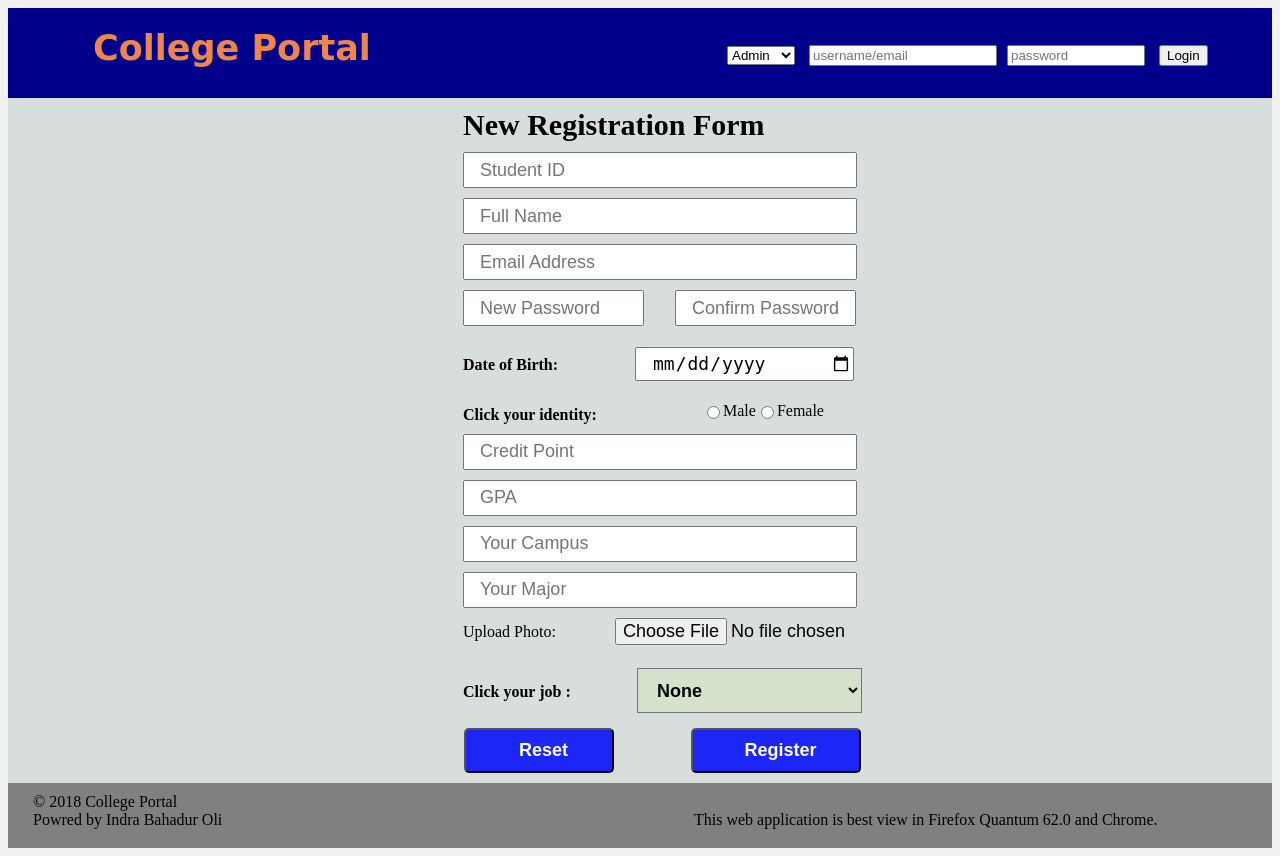
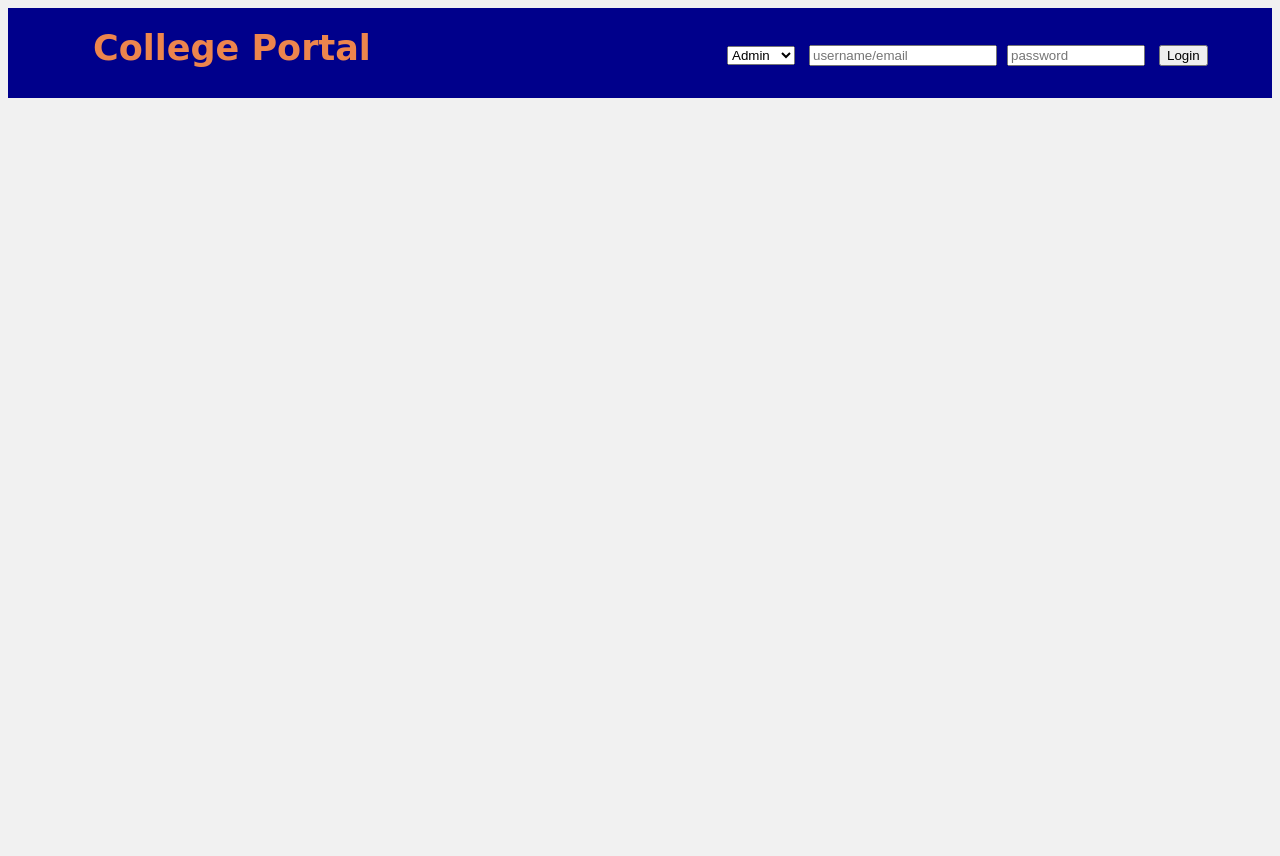
Before and after one commit to ROGRekles/Student-Online-Enrollment, a PHP site: page / in a window 1280 px wide. After the commit the page ends 98 px from the top, so only its background shows below. Run offline with PHP 8.4, Linux system fonts and the light colour scheme.

Commit message:
Add files via upload

```diff
--- a/enrolment/index.php
+++ b/enrolment/index.php
@@ -63,73 +63,8 @@
 			<input style="margin: 5px;" type="submit" name="login" value="Login">
 		</div>
 	</form>
-	<script>
-
-		function student() {
-		    var x = document.getElementById('student');
-		    if (x.style.display == 'block') {
-		        x.style.display = 'none';
-		    }
-		    else {
-		        x.style.display = 'block';
-		    }
-		}
-	</script>
-	<div style="background-color: #d8dedc;">
-		<form action="insert_db.php" method="POST">
-			<div style="margin-left: 430px; padding: 25px; padding-top: 10px; padding-bottom: 5px;">
-				<b style="font-size: 30px; font-style: bold; font-family: all;">New Registration Form</b><br>
-				<div style="width: 470px;">
-					<div class="flex"><input class="input" type="text" name="rmit_student_id" placeholder="Student ID" required></div><br>
-					<div class="flex"><input class="input" type="text" name="name" placeholder="Full Name" required></div><br>
-
-					<div class="flex"><input class="input" type="email" name="email" placeholder="Email Address" required></div><br>
-
-					<div class="flex" style="width: 208px;"> <input style="width: 160px;" class="input" type="password" name="password" placeholder="New Password" required></div>
-
-					<div class="flex"><input style="width: 160px;" class="input" type="password" name="confirm_password" placeholder="Confirm Password" required></div><br>
-
-					<div class="flex" style="width: 168px; margin-top: 30px;"> <b>Date of Birth:</b></div>
-					<div class="flex"><input style="width: 200px;" class="input" type="Date" name="date_of_birth" placeholder="DD/MM/YY" required></div><br>
-
-					<div class="flex" style="width: 200px; margin-top: 25px;"> <b>Click your identity:</b></div>
-					<div class="flex" style="margin-top: 5px; margin-left: 35px;">
-						<input type="radio" name="sex" value="Male" required>Male
-						<input type="radio" name="sex" value="Female">Female
-					</div><br>
-					<div class="flex"><input class="input" type="number" step="any" name="credit_point" placeholder="Credit Point" required></div><br>
-					<div class="flex"><input class="input" type="number" step="any" name="gpa" placeholder="GPA" required></div><br>
-					<div class="flex"><input class="input" type="text" name="campus" placeholder="Your Campus" required></div><br>
-					<div class="flex"><input class="input" type="text" name="major" placeholder="Your Major" required></div><br>
 
 
-					<div class="flex" style="width: 148px;"> Upload Photo:</div>
-					<div class="flex"><input class="input" style="height: 35px; width: 258px; padding-left: 0px;" type="file" name="photo" required></div><br>
-
-					<div class="flex" style="width: 165px; margin-top: 30px;"> <b>Click your job :</b></div>
-					<div class="flex">
-						<div style=" margin-top: 5px;">
-							<select required style="margin: 5px; width: 225px; height: 45px; background-color: #d4e1cc; font-weight: bold;" class="input" name="c_type">
-								<option type="button" value="">None</option>
-								<option type="button" onclick="student()" value="student">I am Student</option>
-							</select>
-
-
-						</div>
-					</div>
-				</div>
-			</div>
-
-			<div class="flex"><input class="input" style="margin-left: 456px; height: 45px; width: 150px; margin-top: 5px; border-radius: 5px; background-color: #1c26f6; font-weight: bold; color: white; margin-bottom: 10px;" type="reset" value="Reset"></div>
-
-			<div class="flex"><input class="input" style="margin-left: 430px; width: 170px; height: 45px; margin-top: 5px; margin-left: 73px; border-radius: 5px; background-color: #1c26f6; font-weight: bold; color: white;" type="submit" value="Register"></div>
-		</form>
-	</div>
-
-	<footer style="background-color: gray; height: 65px;">
-		<div style="padding-top: 10px; padding-left: 25px;">&copy; 2018 College Portal</div>
-		<div style="padding-bottom: 15px; padding-left: 25px;">Powred by Indra Bahadur Oli &emsp;&emsp;&emsp;&emsp;&emsp;&emsp;&emsp;&emsp;&emsp;&emsp;&emsp;&emsp;&emsp;&emsp;&emsp;&emsp;&emsp;&emsp;&emsp;&emsp;&emsp;&emsp;&emsp;&emsp;&emsp;&emsp;&emsp;&emsp;&emsp; This web application is best view in Firefox Quantum 62.0 and Chrome.</div>
-	</footer>
 
 </body>
 </html>
```
